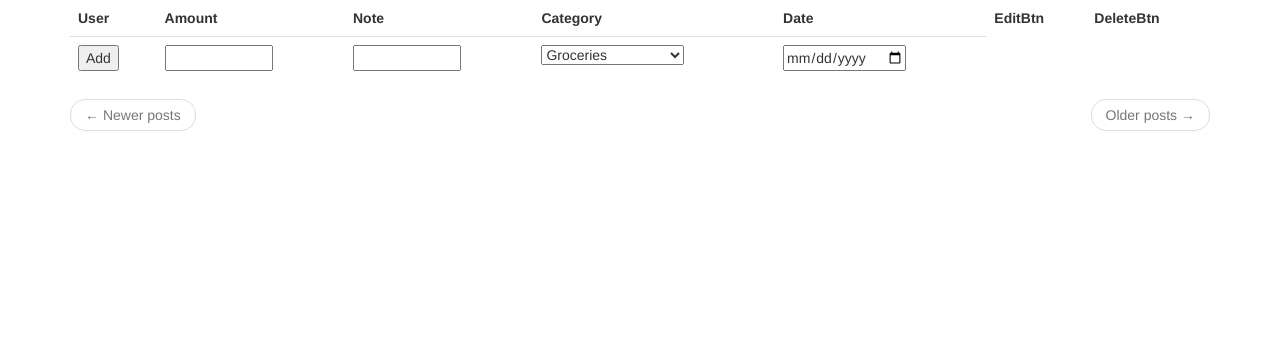
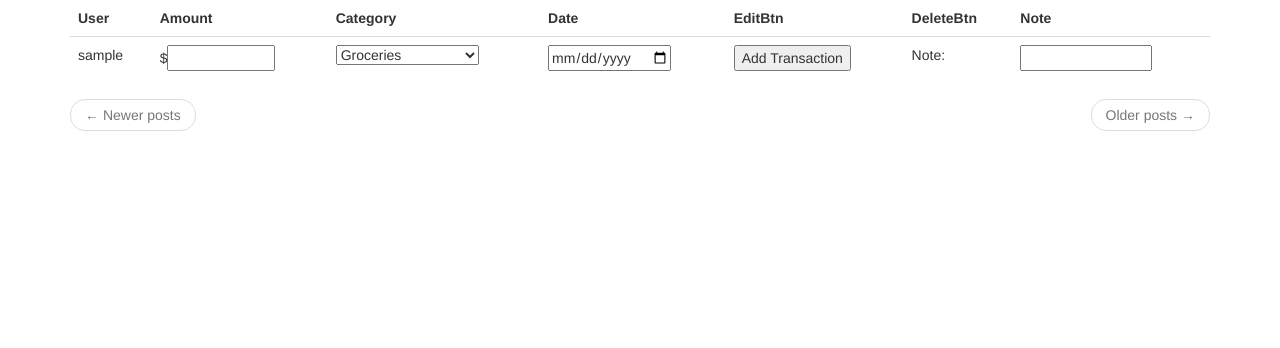
Before and after one commit to gordonworks/budgetbuddy, a Flask app: page /income in a window 1280 px wide. Shown: the part 452-800 px from the top of the page. Run offline with Flask 2, Linux system fonts and the light colour scheme; the visitor is signed in with stand-in values (Sample User, id 1); data comes from the database, SQL or seed files in the repository; data that the repository does not hold is empty; some libraries are stand-ins or nearby versions.

Commit message:
Minor corrections

```diff
--- a/app/forms.py
+++ b/app/forms.py
@@ -36,10 +36,9 @@ class AddTransactionForm(FlaskForm):
 	note = StringField('Note', validators = [DataRequired()])
 	add = SubmitField('Add')
 	#dt = DateField('DatePicker', format='%Y-%m-%d',validators = [DataRequired()])
-	category = SelectField(
-		'Category',
-		choices=[('groceries','Groceries'),('restaurant','Restaurant'),('income','Income'),
+	listochoices = [('groceries','Groceries'),('restaurant','Restaurant'),('income','Income'),
 		('entertainment','Entertainment'),('education','Education'),('shopping','Shopping'),
 		('rent','Rent/Mortgage'),('taxes','Taxes'),('investments','Investments'),
-		('health','Health'),('personal','Personal Care'),('interest','Credit Cards/Loans')])
+		('health','Health'),('personal','Personal Care'),('interest','Credit Cards/Loans')]
+	category = SelectField('Category',choices=listochoices)
 	dt = DateField('DatePicker', format='%Y-%m-%d', validators = [Optional()])
--- a/app/routes.py
+++ b/app/routes.py
@@ -195,15 +195,13 @@ def new_entry():
 
 	return render_template('new_entry.html',user=user,transactions=transactions,form=form)
 
-@app.route('/results',methods=['GET','POST'])
+@app.route('/results')
 @login_required
 def results():
-	user = User.query.filter_by(username=current_user.username).first_or_404()
-	trans = Transaction.query.filter_by(payer=current_user).filter_by(recurring=False).all()
-	allTrans = Transaction.query.filter_by(payer=current_user).filter_by(recurring=True).all()
+	allTrans = Transaction.query.filter_by(payer=current_user).filter(Transaction.amount<=0).all()
 
 
-	return render_template('results.html',trans=trans,allTrans=allTrans)
+	return render_template('results.html',allTrans=allTrans)
 
 @app.route('/edit/<int:id>/',methods=['GET','POST'])
 @login_required
@@ -255,11 +253,12 @@ def charts():
 		else:
 			trans_dict[t.category] = -t.amount
 
+
 	graph = pygal.Pie()
 	graph.title = 'Spending by category'
-
 	for k,v in trans_dict.items():
 		graph.add(k,v)
 
+
 	graph_data = graph.render_data_uri()
 	return render_template("charts.html", graph_data = graph_data)
--- a/app/templates/_transaction.html
+++ b/app/templates/_transaction.html
@@ -4,16 +4,16 @@
 		{{ transaction.payer.username }}
 	</td>
 	<td>{{'$'+'{:.2f}'.format(transaction.amount) }}</td>
-	<td>{{ transaction.note }}</td>
 	<td>{{ transaction.category }}</td>
 	<td>{{ transaction.timestamp }}</td>
 	<td>
-		<button class="btn btn-default btn-lg" onclick="window.location.href='{{ url_for("edit",id=transaction.id,next=request.full_path) }}';">
+		<button class="btn btn-default btn-sm" onclick="window.location.href='{{ url_for("edit",id=transaction.id,next=request.full_path) }}';">
 			<span class="glyphicon glyphicon-pencil" aria-hidden="true"></span>
 		</button>
 	</td>
 	<td>
-		<button class="btn btn-default btn-lg" onclick="window.location.href='{{ url_for("delete",id=transaction.id,next=request.full_path) }}';">
+		<button class="btn btn-default btn-sm" onclick="window.location.href='{{ url_for("delete",id=transaction.id,next=request.full_path) }}';">
 			<span class="glyphicon glyphicon-remove" aria-hidden="true"></span>
 		</button>
 	</td>
+	<td>{{ transaction.note }}</td>
--- a/app/templates/results.html
+++ b/app/templates/results.html
@@ -11,6 +11,7 @@
 					<th scope="col">Note</th>
 					<th scope="col">Amount</th>
 					<th scope="col">Category</th>
+					<th scope="col">Date</th>
 				</thead>
 				<tbody>
 			{% for transaction in allTrans %}
@@ -18,6 +19,7 @@
 					<td>{{ transaction.note }}</td>
 					<td>{{ '$'+'{:.2f}'.format(transaction.amount) }}</td>
 					<td>{{ transaction.category }}</td>
+					<td>{{ transaction.timestamp }}</td>
 				</tr>
 			{% endfor %}
 				</tbody>
@@ -29,13 +31,15 @@
 					<th scope="col">Note</th>
 					<th scope="col">Amount</th>
 					<th scope="col">Category</th>
+					<th scope="col">Date</th>
 				</thead>
 				<tbody>
-			{% for transaction in trans %}
+			{% for transaction in allTrans %}
 				<tr>
 					<td>{{ transaction.note }}</td>
 					<td>{{ '$'+'{:.2f}'.format(transaction.amount) }}</td>
 					<td>{{ transaction.category }}</td>
+					<td>{{ transaction.timestamp }}</td>
 				</tr>
 			{% endfor %}
 				</tbody>
--- a/app/templates/user.html
+++ b/app/templates/user.html
@@ -13,9 +13,9 @@
 			<th colspan="2" class = "danger"><h2>Cash Left: </h2></th>
 		</tr>
 		<tr style="text-align:left;">
+			{% if user.daily_allowance %}
 			<td colspan="2" class = "success"><h2>{{ '$'+'{:.2f}'.format(user.daily_allowance) }} </h2></td>
 			<td colspan="2" class = "warning"><h2>{{ '$'+'{:.2f}'.format(today) }} </h2></td>
-			{% if user.daily_allowance %}
 			<td colspan="2" class = "danger"><h2>{{ '$'+'{:.2f}'.format(user.daily_allowance*dim) }} </h2></td>
 			{% endif %}
 		</tr>
@@ -41,15 +41,15 @@
 		</ul>
 		{% endif %}
 
-	<table class = "table table-hover">
+	<table class = "table table-hover table-sm ">
 	<tr>
 		<th>User</th>
 		<th>Amount</th>
-		<th>Note</th>
 		<th>Category</th>
 		<th>Date</th>
 		<th>EditBtn</th>
 		<th>DeleteBtn</th>
+		<th>Note</th>
 	</tr>
 <!--
 	{% if title=="Profile" %}
@@ -71,11 +71,13 @@
 		{{form.hidden_tag() }}
 
 	<tr>
-		<td>{{ form.add() }}</td>
-		<td>{{ form.amount(size=10) }}</td>
-		<td>{{ form.note(size=10) }}</td>
+		<td>{{ current_user.username }}</td>
+		<td>${{ form.amount(size=10) }}</td>
 		<td>{{ form.category() }}</td>
 		<td>{{ form.dt(class_='datepicker') }}</td>
+		<td>{{ form.add(value="Add Transaction") }}</td>
+		<td>Note:</td>
+		<td>{{ form.note(size=13,id='notes') }}</td>
 	</tr>
 
 
```
